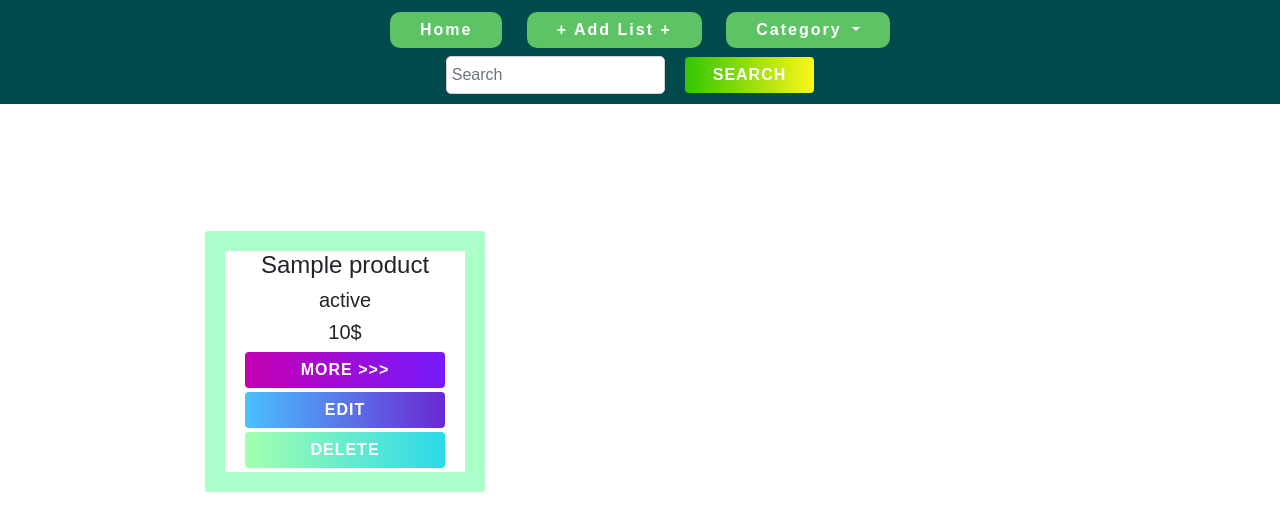
After one commit to keny-stark/issue-tracker, a Django app: template source/webapp/templates/index.html in a window 1280 px wide. The commit adds this page. Shown: the top 531 px of the page. Run offline with Django 3.2, Linux system fonts and the light colour scheme; the template is opened without the code that fills it: most values are stand-ins (such as "Sample title", 1, 10 or a date in 2020); some libraries are stand-ins or nearby versions.

Commit message:
первые html файлы и и виюшки

```diff
--- a/source/webapp/static/css/style.css
+++ b/source/webapp/static/css/style.css
@@ -0,0 +1,239 @@
+body {
+    font-family: Arial, sans-serif;
+}
+.for_text{
+    white-space: pre-wrap;
+    text-indent: 1.5em;
+    text-align: center;
+}
+.navbar {
+    display: block;
+    background: #00494c;
+    position: initial;
+    top: 0;
+    right: 0;
+    left: 0;
+    font-size: 0;
+    box-sizing: border-box;
+    padding: 7px 30px;
+}
+.for_margin{
+    margin-top: 10%;
+}
+.menu {
+    font-size: 16px;
+    line-height: 1;
+    padding: 0;
+    margin: 0;
+    display: inline-block;
+    color: #fffee8;
+}
+.menu li {
+    display: inline-block;
+}
+.form-error {
+    color: red;
+    font-size: 12px;
+    margin: 5px 0 0 0
+}
+.form-control {
+    padding: 5px;
+    font-size: 16px;
+    border-radius: 5px;
+    display: block;
+    width: 100%;
+    border: solid 1px lightgray;
+    box-sizing: border-box;
+    background: white;
+}
+.field-error {
+    border: solid 1px red;
+    box-shadow: red 0 0 3px;
+}
+
+.form-required {
+    color: red;
+    font-weight: bold;
+}
+.boss_div {
+    width: 280px;
+    height: auto;
+    margin: 40px 0 40px 0;
+    justify-content: space-between;
+    border: solid 20px #00ff5a52;
+    border-radius: 3px;
+}
+.home_div{
+    display: flex;
+    width: 100%;
+    height: auto;
+    margin-left: auto;
+    margin-right: auto;
+    justify-content: space-between;
+    flex-flow: wrap
+}
+.container {
+    margin: 0 auto;
+    width: 100%;
+    max-width: 900px;
+    text-align: center;
+}
+.btn-primary {
+    text-decoration: none;
+    outline: none;
+    display: inline-block;
+    padding: 10px 30px;
+    margin: 5px 10px;
+    border-radius: 10px;
+    box-shadow:0 0 40px 40px #7b7b7b inset, 0 0 0 0 #565656;
+    font-family: 'Montserrat', sans-serif;
+    font-weight: bold;
+    letter-spacing: 2px;
+    color: white;
+    transition: .15s ease-in-out;
+    cursor: pointer;
+}
+.btn-primary:hover {
+    box-shadow: 0 0 10px 0 #5f615d inset, 0 0 10px 4px #5c5c5c;
+    color: #000000;
+}
+.action-btn {
+    text-decoration: none;
+    outline: none;
+    display: inline-block;
+    padding: 10px 30px;
+    margin: 5px 10px;
+    border-radius: 10px;
+    box-shadow: 0 0 40px 40px #5dc365 inset, 0 0 0 0 #a29b40;
+    font-family: 'Montserrat', sans-serif;
+    font-weight: bold;
+    letter-spacing: 2px;
+    color: white;
+    transition: .15s ease-in-out;
+    cursor: pointer;
+}
+.action-btn:hover {
+    box-shadow: 0 0 10px 0 #5f615d inset, 0 0 10px 4px #5c5c5c;
+    color: #000000;
+}
+.overlay {
+  position: fixed;
+  width: 100%;
+  height: 100%;
+  top: 0;
+  left: 0;
+  background-color: rgba(216, 216, 216, 0.81);
+  display: none;
+}
+.popup {
+  position: absolute;
+  width: 400px;
+  left: 50%;
+  top: 50%;
+  transform: translate(-50%, -50%);
+  padding: 40px;
+  box-sizing: border-box;
+  background-color: #848484e3;
+  color: #fff;
+}
+
+.close-popup {
+  position: absolute;
+  top: 15px;
+  right: 15px;
+  width: 23px;
+  height: 23px;
+  cursor: pointer;
+}
+.close-popup:before {
+  content: '';
+  background-color: #fff;
+  position: absolute;
+  height: 1px;
+  width: 31px;
+  top: 11px;
+  left: -4px;
+  transform: rotate(-45deg);
+}
+
+.close-popup::after {
+  content: '';
+  background-color: #fff;
+  position: absolute;
+  height: 1px;
+  width: 31px;
+  top: 11px;
+  transform: rotate(45deg);
+  left: -4px;
+}
+@media screen and (max-width: 768px) {
+  .popup {
+    width: 100%;
+    height: 100vh;
+    font-size: 15px;
+  }
+}
+.for_checkbox{
+    margin: 3px;
+    text-align: end
+}
+.boss_div h2{
+    margin-top: 0;
+}
+.boss_div p input{
+    width: 20px;
+    height: 20px;
+}
+
+.for_form{
+    max-width: 50%;
+    margin: auto;
+}
+.btn {
+    display: block;
+    margin: 4px 20px;
+    padding: 6px 28px;
+	overflow: hidden;
+	font-family: 'Montserrat Alternates', sans-serif;
+    color: white;
+	letter-spacing: 1px;
+    text-transform: uppercase;
+	font-weight: 600;
+    border-width: 0;
+	transform: matrix3d(1, 0, 0, 0, 0, 1, 0, 0, 0, 0, 1, 0, 0, 0, 0, 1);
+	outline: none;
+    cursor: pointer;
+}
+.btn1 {
+	background: linear-gradient(90deg, #c600b2, #7619fd);
+}
+.btn2 {
+	background: linear-gradient(90deg, #a3ffb0, #2bd9e8);
+}
+.btn3 {
+	background: linear-gradient(90deg, #49c2ff, #6a27d2);
+}
+.btn4 {
+    background: linear-gradient(90deg, #31c600, #fdf619);
+}
+.btn:before,
+.btn:after {
+    content: "";
+	position: absolute;
+	z-index: -1;
+	width: 100%;
+    height: 100%;
+    left: -110%;
+    top: 0;
+	opacity: 0.1;
+	background: black;
+    transform: skewX(25deg);
+	transition: .5s ease;
+}
+.btn:hover:before {
+    left: -10%;
+    transition: .3s ease;
+}
+.btn:hover:after {
+    left: -20%;
+}
--- a/source/webapp/templates/base.html
+++ b/source/webapp/templates/base.html
@@ -12,13 +12,23 @@
     {% block styles %}{% endblock %}
 </head>
 <body>
-{% block menu %}{% endblock %}
+<nav class="navbar">
+   <div class="container">
+       <ul class="menu">
+           <li><a href="{% url 'index' %}" class="action-btn">Home</a></li>
+           {% block menu %}{% endblock %}
+       </ul>
+   </div>
+</nav>
 <div class="container">
+    <div class="for_margin">
     {% block content %}{% endblock %}
+    </div>
 </div>
 <script src="https://code.jquery.com/jquery-3.3.1.slim.min.js" integrity="sha384-q8i/X+965DzO0rT7abK41JStQIAqVgRVzpbzo5smXKp4YfRvH+8abtTE1Pi6jizo" crossorigin="anonymous"></script>
 <script src="https://cdnjs.cloudflare.com/ajax/libs/popper.js/1.14.7/umd/popper.min.js" integrity="sha384-UO2eT0CpHqdSJQ6hJty5KVphtPhzWj9WO1clHTMGa3JDZwrnQq4sF86dIHNDz0W1" crossorigin="anonymous"></script>
 <script src="https://stackpath.bootstrapcdn.com/bootstrap/4.3.1/js/bootstrap.min.js" integrity="sha384-JjSmVgyd0p3pXB1rRibZUAYoIIy6OrQ6VrjIEaFf/nJGzIxFDsf4x0xIM+B07jRM" crossorigin="anonymous"></script>
+<script src="https://cdnjs.cloudflare.com/ajax/libs/jquery/3.2.1/jquery.min.js"></script>
 <script type="application/javascript" src="{% static "js/main.js" %}"></script>
 {% block scripts %}{% endblock %}
 </body>
--- /dev/null
+++ b/source/webapp/templates/index.html
@@ -0,0 +1,35 @@
+{% extends 'base.html' %}
+{% block menu %}
+    <li><a href="{% url 'add_product' %}" class="action-btn">+ Add List +</a></li>
+    <li class="nav-item dropdown">
+        <a class="nav-link dropdown-toggle action-btn" href="#" id="navbarDropdownMenuLink" role="button" data-toggle="dropdown" aria-haspopup="true" aria-expanded="false">
+          Category
+        </a>
+        <div class="dropdown-menu" aria-labelledby="navbarDropdownMenuLink">
+            {% for product in products %}
+                <a class="dropdown-item" href="{% url 'category_view' product.status  %}">{{ product.status }}</a>
+            {% endfor %}
+        </div>
+    </li>
+    <li>
+        <form action="{% url 'index' %}" class="form-inline my-2 my-lg-0">
+            <input class="form-control" type="search" name="search" placeholder="Search">
+            <button class="btn btn4" type="submit">Search</button>
+        </form></li>
+{% endblock %}
+
+{% block content %}
+        <div class="home_div">
+            {% for product in products %}
+                <div class="boss_div">
+                    <h4>{{ product.name }}</h4>
+                    <h5>{{ product.status }}</h5>
+                    <h5>{{ product.price }}$</h5>
+                    <a href="{% url 'product_view' product.pk %}" class="btn btn1">More >>></a>
+                    <a href="{% url 'update_product' pk=product.pk %}" class="btn btn3">Edit</a>
+                    <a href="{% url 'delete_product' pk=product.pk %}" class="btn btn2">Delete</a>
+
+                </div>
+            {% endfor %}
+        </div>
+{% endblock %}
```
Also changed, not shown: source/webapp/forms.py (+10 -0 lines), source/webapp/templates/add_tracker.html (added, +8 -0 lines), source/webapp/templates/delete_tracker.html (added, +13 -0 lines), source/webapp/templates/edit.html (added, +12 -0 lines), source/webapp/templates/partial/product_form.html (added, +26 -0 lines), source/webapp/templates/tracker.html (added, +27 -0 lines), source/webapp/views.py (+75 -2 lines).
